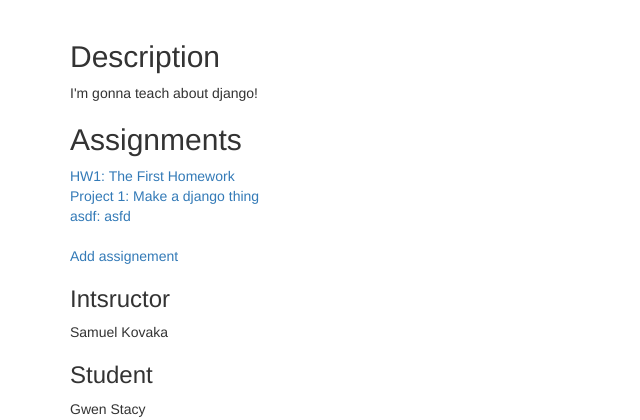
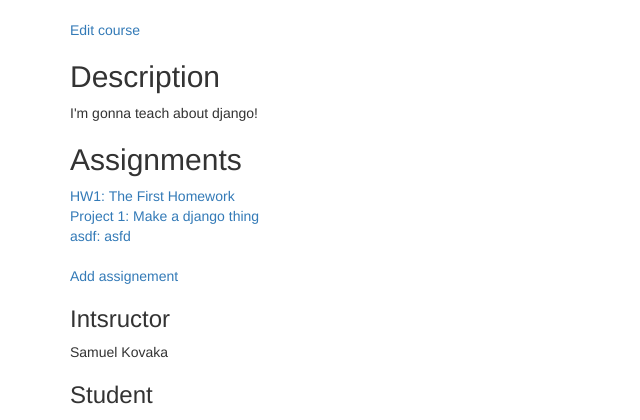
Before and after one commit to IsaacKhor/athena, a Django app: page /course/1 in a window 1280 px wide. Shown: the part 108-528 px from the top of the page, without its empty margins (0-640 px from the left). Run offline with Django 3.2, Linux system fonts and the light colour scheme; data comes from the database, SQL or seed files in the repository; both versions use the stored data as it was after the commit; parts of the project's set-up code (start-up, migrations or seed data) failed here and were passed over; some libraries are stand-ins or nearby versions.

Commit message:
ChImproved add course form and added edit course page.

```diff
--- a/grader/urls.py
+++ b/grader/urls.py
@@ -6,7 +6,8 @@ urlpatterns = patterns('',
     url(r'^$', views.home, name='home'),
     url(r'^course/(?P<courseid>[0-9]+)$', views.course, name='course'),
     url(r'^add_assgn/(?P<courseid>[0-9]+)$', views.add_assgn, name='add_assgn'),
-    url(r'^add_course/$', views.add_course, name='add_course'),
+    url(r'^add_course/$', views.edit_course, name='add_course'),
+    url(r'^edit_course/(?P<courseid>[0-9]+)$', views.edit_course, name='edit_course'),
     url(r'^assignment/(?P<assgnid>[0-9]+)$', views.assignment, name='assignment'),
     url(r'^grade/(?P<subid>[0-9]+)$', views.grade, name='grade'),
     url(r'^submission/(?P<subid>[0-9]+)$', views.submission, name='submission'),
--- a/grader/views.py
+++ b/grader/views.py
@@ -2,11 +2,13 @@ from django.shortcuts import render
 from django.http import HttpResponse, HttpResponseRedirect, StreamingHttpResponse
 from django.core.urlresolvers import reverse
 from django.core.servers.basehttp import FileWrapper
+from django.contrib.auth.models import User
 from grader.models import *
 from grader.forms import *
 
 import os
 import mimetypes
+import re
 
 def home(request):
     """
@@ -165,24 +167,52 @@ def add_assgn(request, courseid):
         form = AssgnForm()
     return render(request, 'grader/add_assgn.html', {'course': course, 'form': form})
 
+DELIM_RE = re.compile(", *|\n")
 
-def add_course(request):
+def edit_course(request, courseid=None):
     """
     Renders a page for adding a course
 
     In the future should only be visible to instructors
     """
 
+    #Load course data
+    if courseid:
+        course = Course.objects.filter(id=courseid)[0]
+        instructor_names = "\n".join(map(lambda u: u.username, course.instructors.all()))
+        student_names = "\n".join(map(lambda u: u.username, course.students.all()))
+        ta_names = "\n".join(map(lambda u: u.username, course.tas.all()))
+        form_data = {'instructor_field': instructor_names, 'student_field': student_names, 'ta_field': ta_names}
+    else:
+        course = None
+        form_data = dict()
+
     #If the form is submitted, get the data
     if request.method == 'POST':
-        form = CourseForm(request.POST)
+        form = CourseForm(request.POST, instance=course, initial=form_data)
 
         #Save the assignemnt
         if form.is_valid():
+
+            #Parse users from form
+            instructors = User.objects.filter(username__in=DELIM_RE.split(form.cleaned_data['instructor_field']))
+            students = User.objects.filter(username__in=DELIM_RE.split(form.cleaned_data['student_field']))
+            tas = User.objects.filter(username__in=DELIM_RE.split(form.cleaned_data['ta_field']))
+
+            #Need to save course before adding users
+            if not courseid:
+                form.save()
+
+            #Add users to course
+            form.instance.instructors = instructors
+            form.instance.students = students
+            form.instance.tas = tas
             form.save()
+
             return HttpResponseRedirect(reverse('grader:course', args=(form.instance.id,)))
 
     #Create a new form and render the page
     else:
-        form = CourseForm()
-    return render(request, 'grader/add_course.html', {'form': form})
+        form = CourseForm(instance=course, initial=form_data)
+
+    return render(request, 'grader/edit_course.html', {'form': form})
--- a/templates/grader/course.html
+++ b/templates/grader/course.html
@@ -12,6 +12,9 @@
 {% endblock %}
 
 {% block content %}
+
+
+  <a href={% url 'grader:edit_course' course.id %}>Edit course</a>
 
   <h2>Description</h2>
   {{course.desc}}
--- a/templates/grader/home.html
+++ b/templates/grader/home.html
@@ -11,5 +11,7 @@
   {% for c in course_list %}
     <a href={% url 'grader:course' c.id %}>{{c.code}}: {{c.title}}</a><br/>
   {% endfor %}
+  <br/>
+  <a href={% url 'grader:add_course' %}>Create new course</a><br/>
 
 {% endblock %}
```
Also changed, not shown: grader/forms.py (+9 -3 lines), db.sqlite3.
